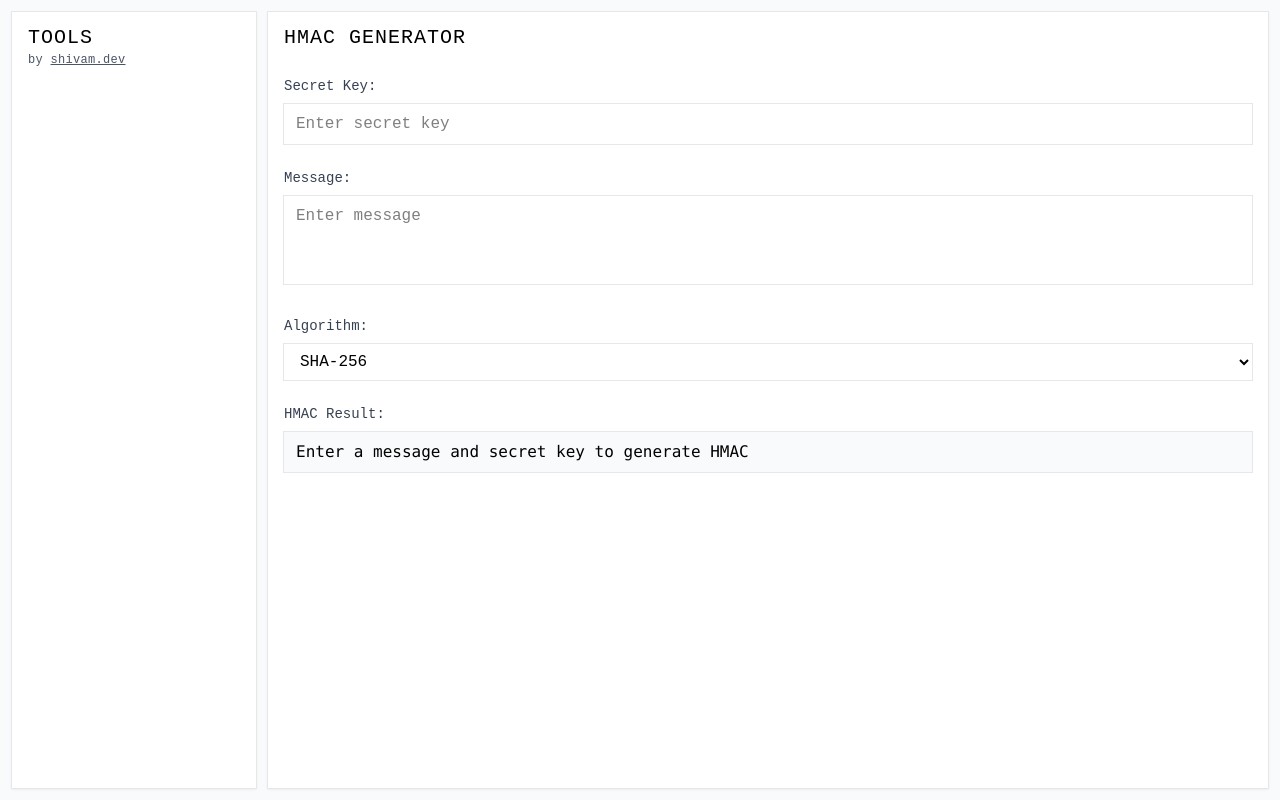
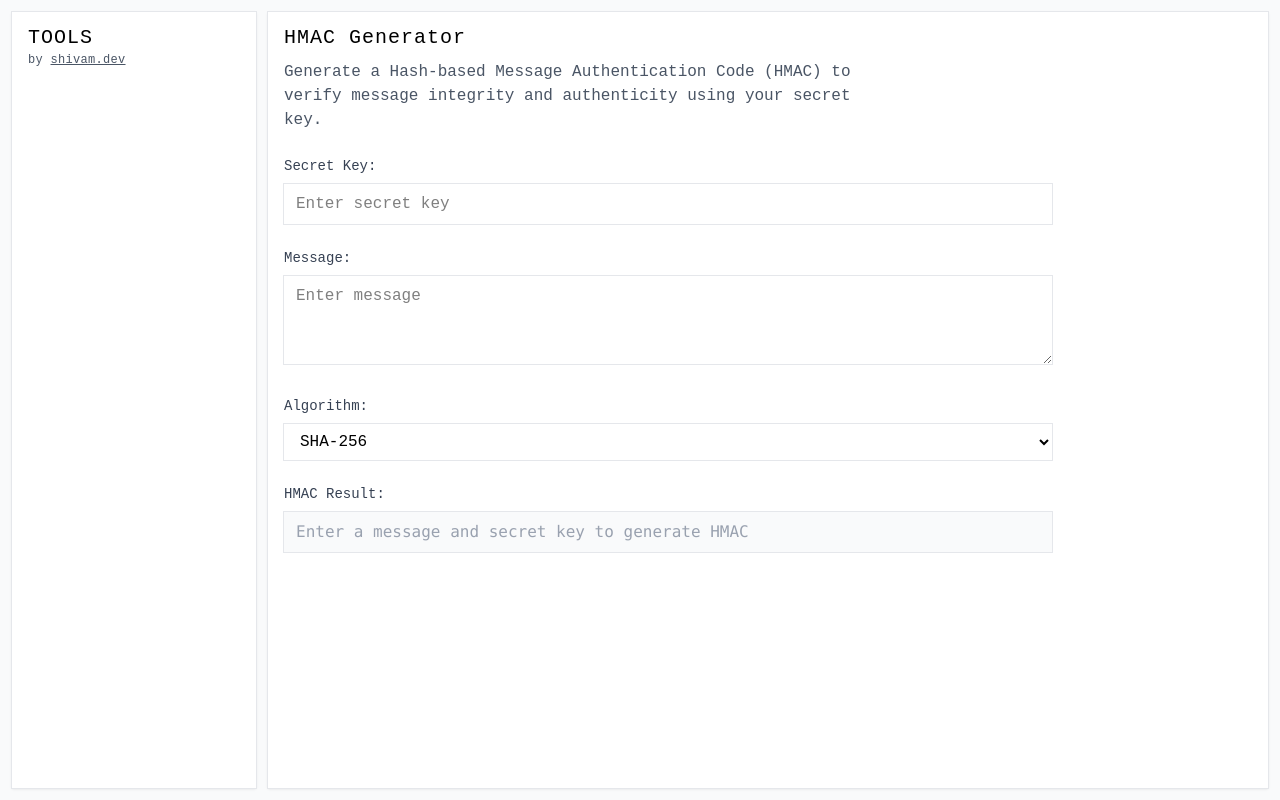
Before and after one commit to scmmishra/tools.shivam.dev, a Vue app: page /hmac in a window 1280 px wide. Built offline with nearby package versions, Linux system fonts and the light colour scheme.

Commit message:
feat: add hmac

```diff
--- a/src/pages/hmac.vue
+++ b/src/pages/hmac.vue
@@ -1,8 +1,14 @@
 <template>
-  <div class="space-y-6">
-    <h1 class="text-xl font-medium uppercase tracking-wider truncate">
-      HMAC Generator
-    </h1>
+  <div class="space-y-6 max-w-3xl">
+    <div>
+      <h1 class="text-xl font-medium tracking-wider truncate">
+        HMAC Generator
+      </h1>
+      <p class="text-gray-600 max-w-xl mt-2">
+        Generate a Hash-based Message Authentication Code (HMAC) to verify
+        message integrity and authenticity using your secret key.
+      </p>
+    </div>
 
     <div class="space-y-2">
       <label for="secretKey" class="block text-sm font-medium text-gray-700"
@@ -27,7 +33,7 @@
         :value="message"
         @input="updateMessage"
         rows="3"
-        class="w-full px-3 py-2 outline outline-gray-200 focus:outline-gray-400 transition-colors resize-none overflow-auto"
+        class="w-full px-3 py-2 outline outline-gray-200 focus:outline-gray-400 transition-colors overflow-auto"
         placeholder="Enter message"
       ></textarea>
     </div>
@@ -56,6 +62,7 @@
       <h3 class="text-sm font-medium text-gray-700">HMAC Result:</h3>
       <p
         class="font-mono px-3 py-2 bg-gray-50 outline outline-gray-200 break-all"
+        :class="hmacResult ? '' : 'text-gray-400'"
       >
         {{ hmacResult || "Enter a message and secret key to generate HMAC" }}
       </p>
```
